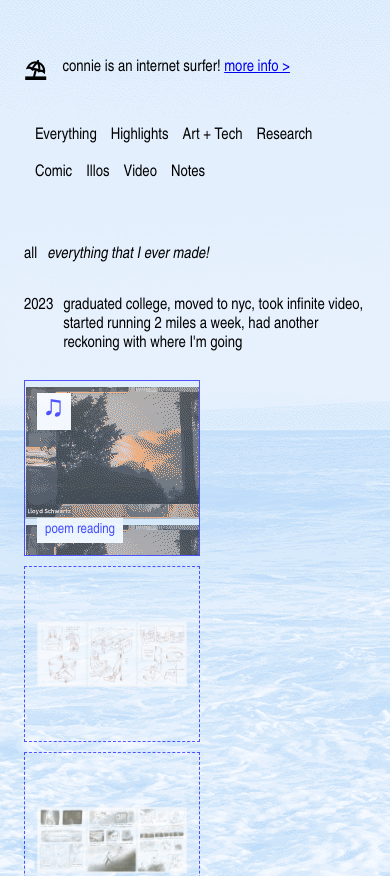
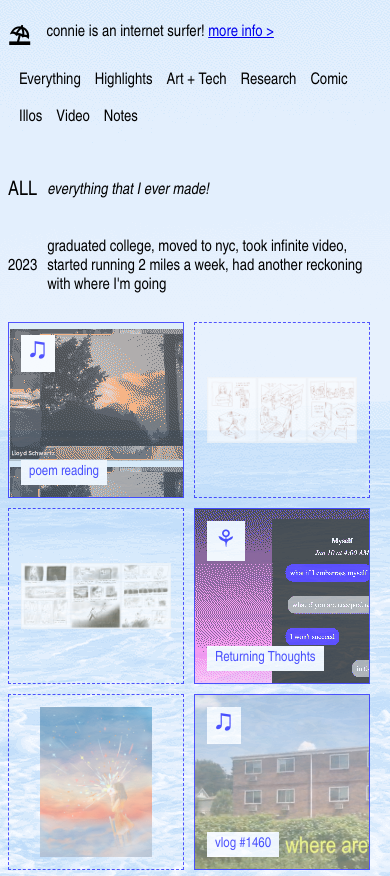
Before and after one commit to connieliu0/conniesurf, a plain HTML site: page index.html in a window 390 px wide. Shown: the top 876 px of the page. Drawn offline with Linux system fonts and the light colour scheme.

Commit message:
responsiveness is the death of me

```diff
--- a/styles.css
+++ b/styles.css
@@ -1,4 +1,11 @@
 /* styles.css */
+#cat{
+  text-transform: uppercase;
+  font-size:20px;
+}
+#top h2{
+  margin:0px;
+}
 body{
   display: flex;
   padding: 0;
@@ -53,7 +60,7 @@ flex-wrap: wrap;
   align-items: flex-start;
   flex-shrink: 0;
   align-self: stretch;
-  padding:24px;
+  padding:16px 24px 16px 16px;
 }
 
 .sideNav .filter-buttons button{
@@ -146,6 +153,7 @@ flex-shrink: 0;
   width: -webkit-fill-available;
   display:flex;
   gap: 10px;
+  align-items: center;
 }
 .slide {
   display: none;
@@ -161,6 +169,7 @@ flex-shrink: 0;
   .sideNav{
   max-width: 40em;
   position:static;
+  padding:8px;
 }
   #top {
     display:flex;
@@ -171,8 +180,8 @@ flex-shrink: 0;
     flex-direction: column;
   }
   .col{
-    padding-left:24px;
-    padding-right:24px;
+    padding-left:8px;
+    padding-right:8px;
     overflow-y: visible;
     overflow-x: visible;
   }
```
